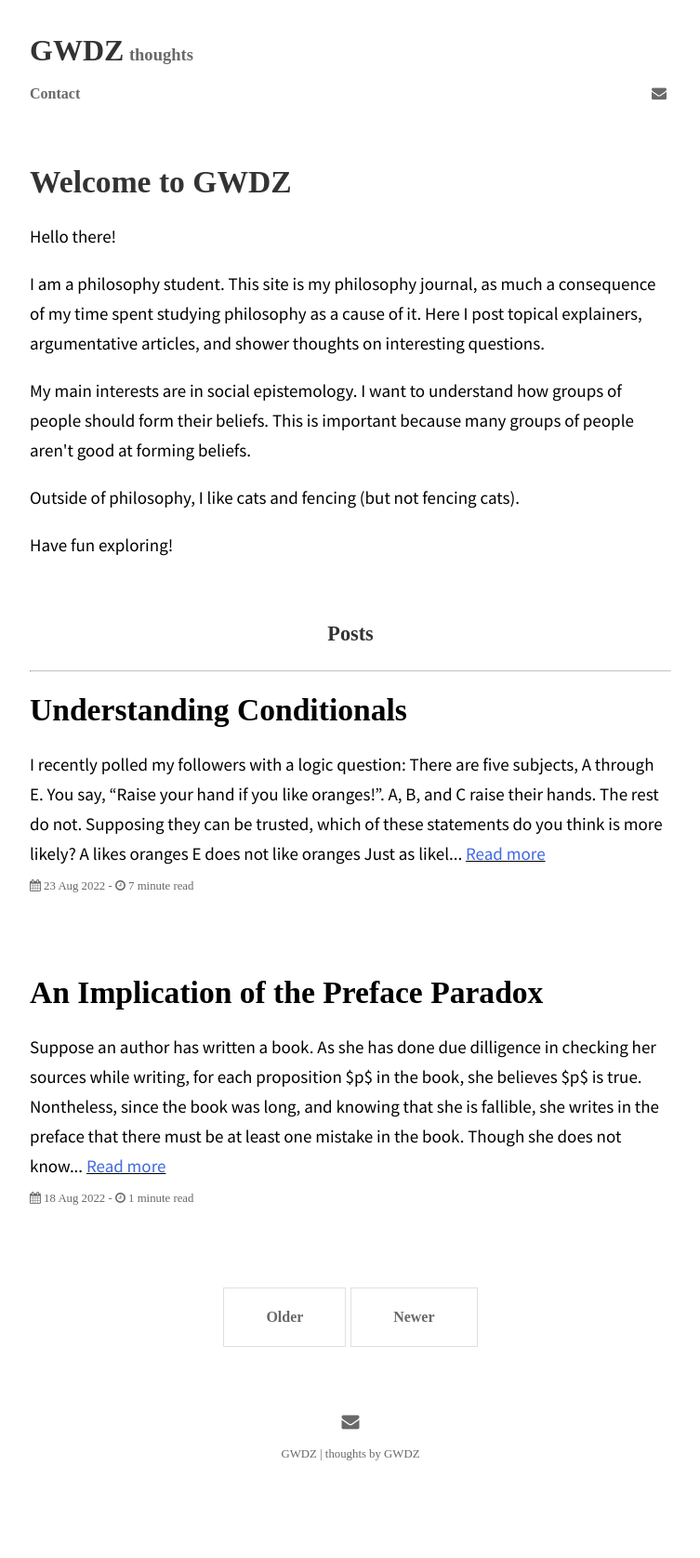
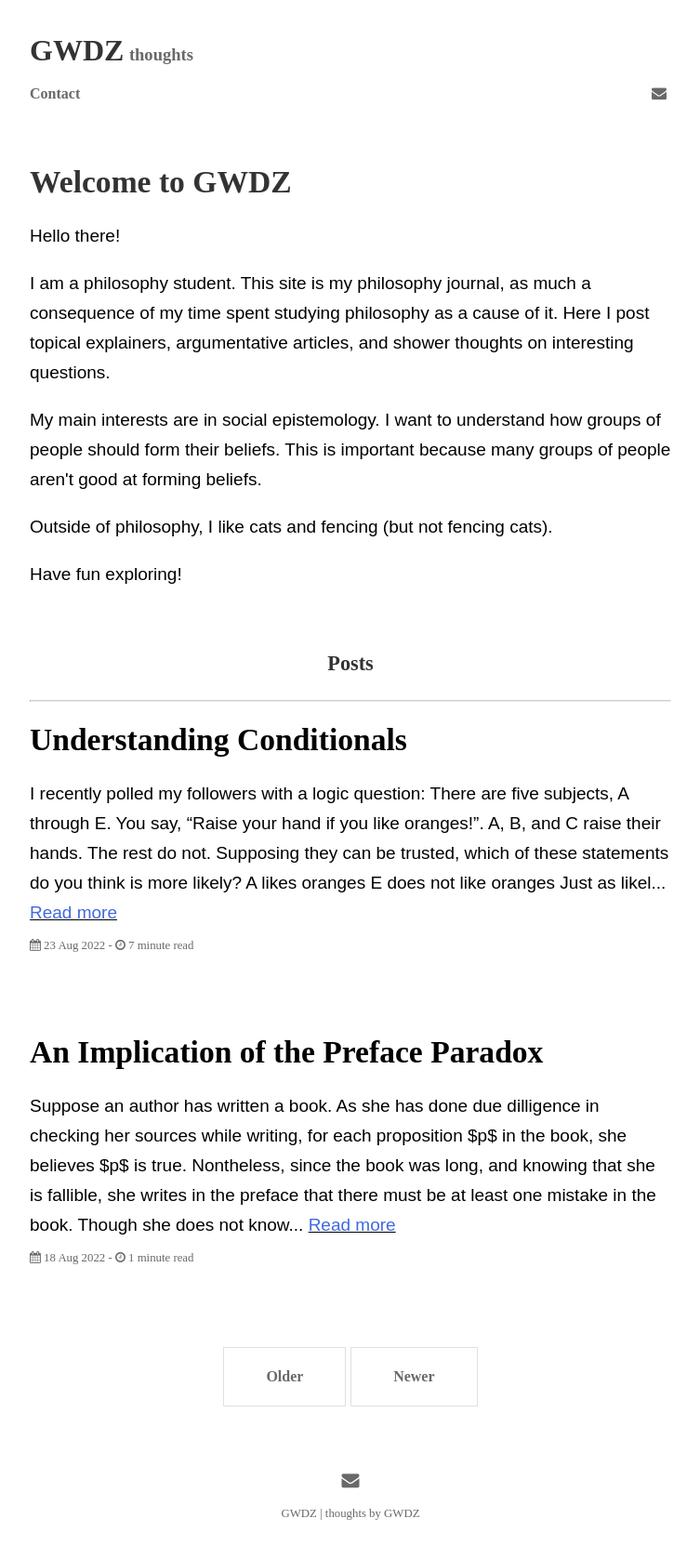
Before and after one commit to GWDZ-true/gwdz-site, a Jekyll site: the page built from index.html, in a window 1280 px wide. Shown: the whole page at 93% size, without its empty margins (263-1016 px from the left). Built offline with Jekyll 4.4.1, drawn with Linux system fonts in a browser that asks for light colours; some web fonts are replaced; the list of posts is cut into pages by our own code; before the commit the page ends 1612 px from its top, so only the background shows below that.

Commit message:
Update head.html

```diff
--- a/_includes/head.html
+++ b/_includes/head.html
@@ -20,8 +20,10 @@
   <link rel="stylesheet" href="https://cdnjs.cloudflare.com/ajax/libs/font-awesome/4.7.0/css/font-awesome.min.css">
   <link rel="preconnect" href="https://fonts.googleapis.com">
   <link rel="preconnect" href="https://fonts.gstatic.com" crossorigin>
+  <link rel="preconnect" href="https://fonts.googleapis.com">
+  <link rel="preconnect" href="https://fonts.gstatic.com" crossorigin>
+  <link href="https://fonts.googleapis.com/css2?family=Nunito+Sans:ital,wght@0,400;0,600;1,400;1,600&display=swap" rel="stylesheet">
   <link href="https://fonts.googleapis.com/css2?family=Source+Serif+Pro:ital,wght@0,400;0,600;1,400;1,600&display=swap" rel="stylesheet">
-  <link href="https://fonts.googleapis.com/css2?family=Source+Sans+Pro:ital,wght@0,400;0,600;1,400;1,600&display=swap" rel="stylesheet">
   <link rel="stylesheet" href="https://fonts.googleapis.com/css?family=Source+Code+Pro">
   <script type="text/javascript" async
     src="https://cdnjs.cloudflare.com/ajax/libs/mathjax/2.7.5/MathJax.js?config=TeX-MML-AM_CHTML">
```
